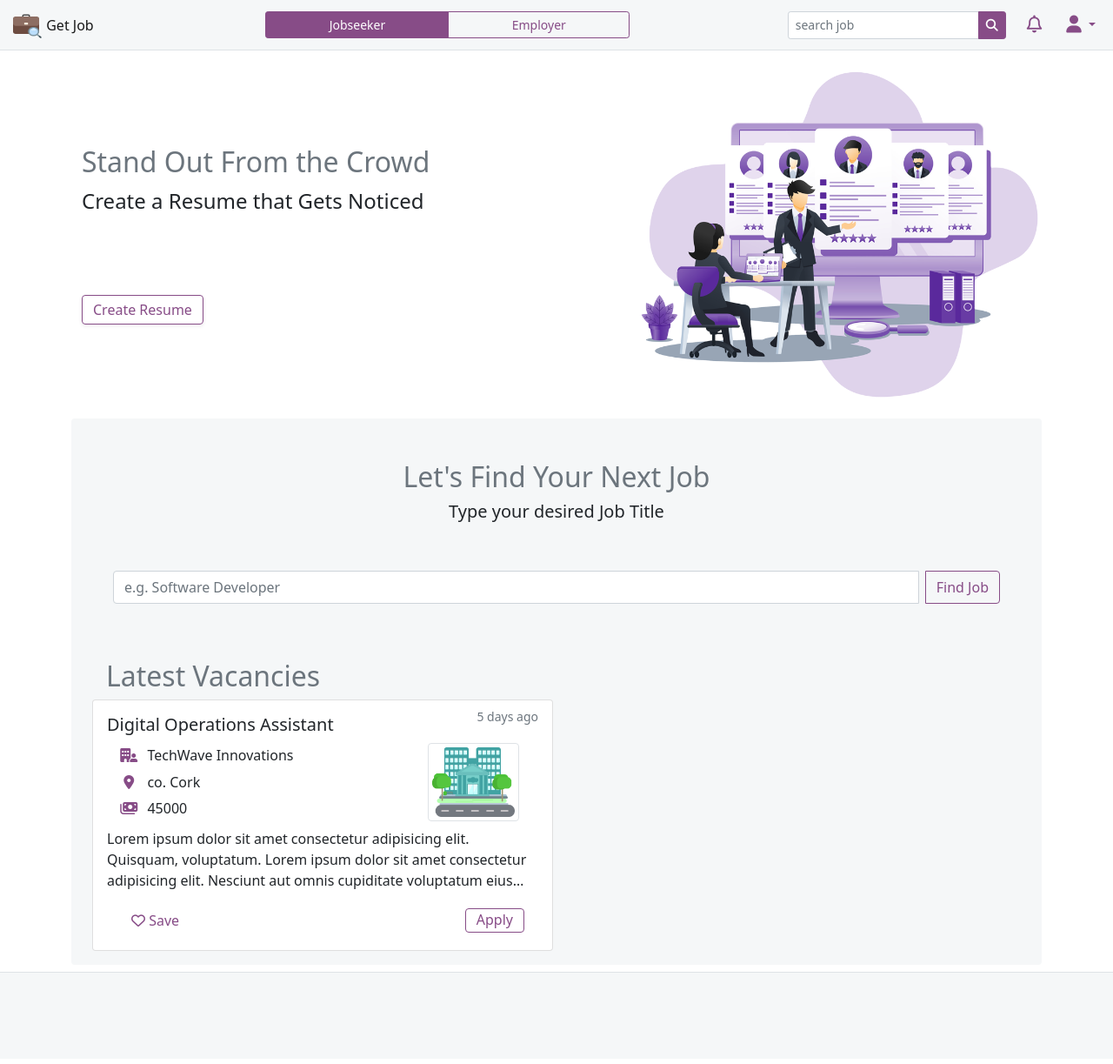
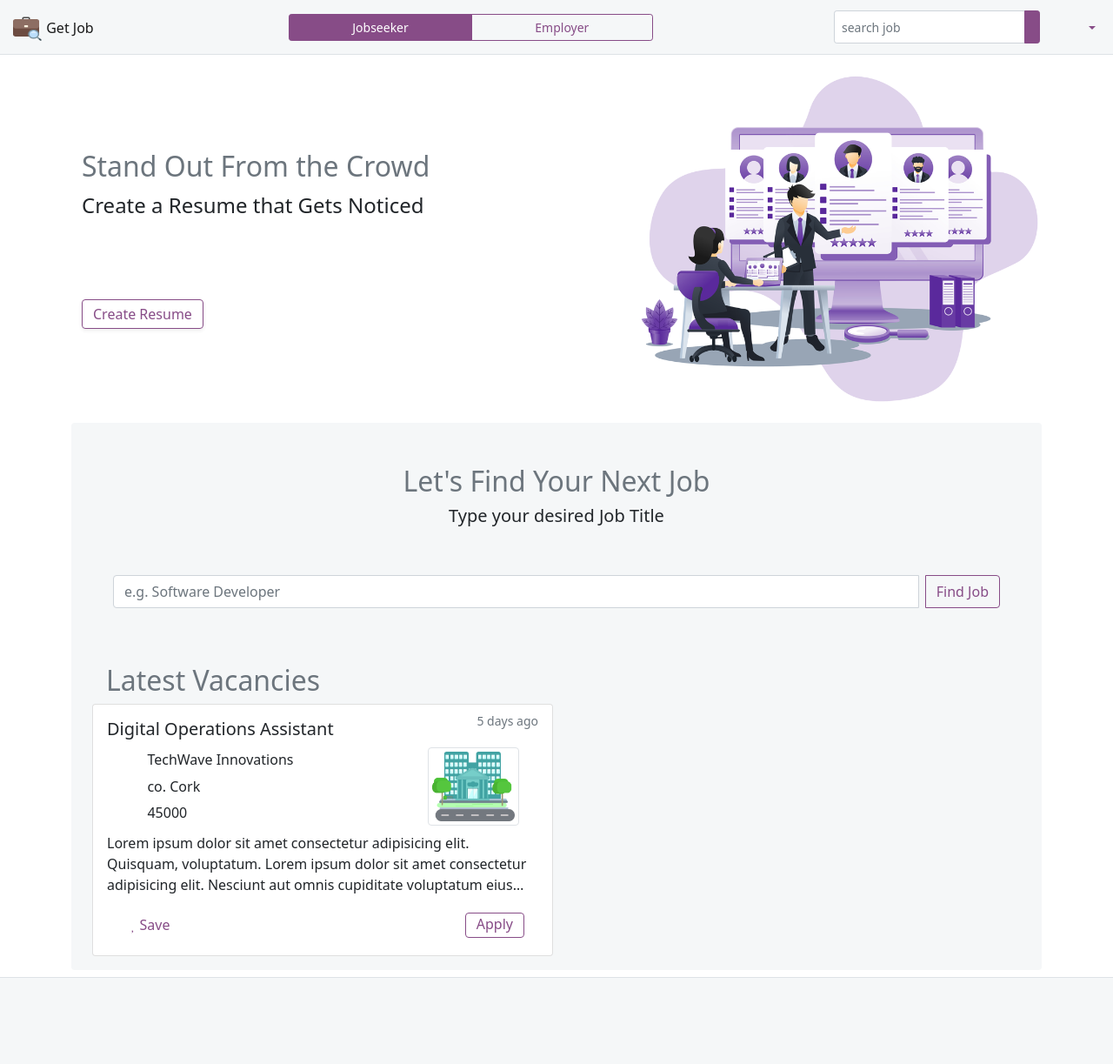
Before and after one commit to pavlo-myskov/get-job, a Django app: page / in a window 1280 px wide. Shown: the whole page at 87% size. Before the commit the page ends 1118 px from the top, so only its background shows below. Run offline with Django 3.2, Linux system fonts and the light colour scheme; style sheets or scripts are compiled from the project's sources; parts of the project's set-up code (start-up, migrations or seed data) failed here and were passed over; some libraries are stand-ins or nearby versions.

Commit message:
Install fontawesomefree django plugin

```diff
--- a/jobportal/settings.py
+++ b/jobportal/settings.py
@@ -60,6 +60,7 @@
     'allauth.socialaccount',
     'django.contrib.staticfiles',
     'storages',
+    'fontawesomefree',
     'crispy_forms',
     'crispy_bootstrap5',
     'sass_processor',
--- a/requirements.txt
+++ b/requirements.txt
@@ -16,6 +16,7 @@
 django-crispy-forms==2.0
 django-sass-processor==1.2.2
 django-storages==1.13.2
+fontawesomefree==6.4.0
 gunicorn==20.1.0
 idna==3.4
 jmespath==1.0.1
--- a/templates/base.html
+++ b/templates/base.html
@@ -8,7 +8,7 @@
   <meta charset="UTF-8">
   <meta http-equiv="X-UA-Compatible" content="IE=edge">
   <meta name="viewport" content="width=device-width, initial-scale=1.0">
-  <link rel="stylesheet" href="https://cdnjs.cloudflare.com/ajax/libs/font-awesome/6.4.0/css/all.min.css">
+  <link href="{% static 'fontawesomefree/css/all.min.css' %}" rel="stylesheet" type="text/css">
 
   <link rel="stylesheet" type="text/css" href="{% sass_src 'css/main.scss' %}" />
 
```
Also changed, not shown: README.md.
